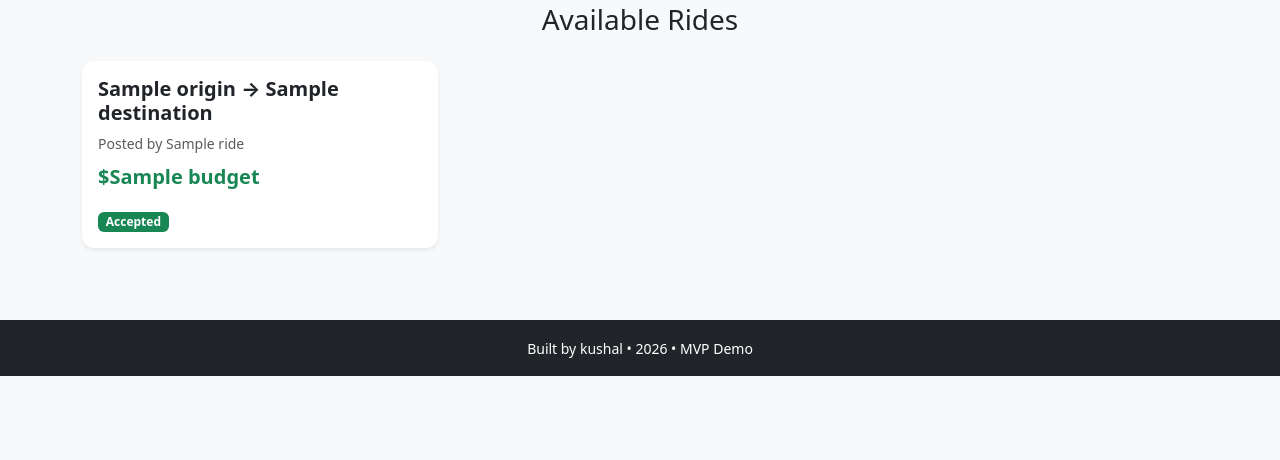
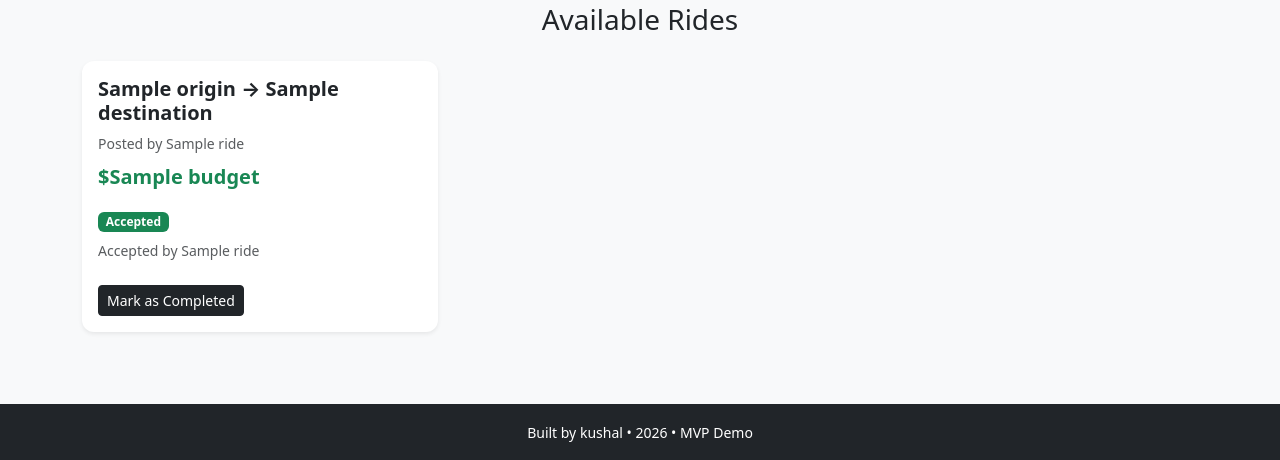
Before and after one commit to KushalKUMAR-P/student-ride-demo, a Flask app: template templates/index.html in a window 1280 px wide. Shown: the part 761-1221 px from the top of the page. Before the commit the page ends 1137 px from the top, so only its background shows below. Run offline with Flask 3, Linux system fonts and the light colour scheme; the visitor is signed in with stand-in values (Sample User, id 1); tables that the repository leaves empty hold one stand-in row (values such as "Sample post"); the template is opened without the code that fills it: most values are stand-ins (such as "Sample title", 1, 10 or a date in 2020).

Commit message:
Add ride completion lifecycle state

```diff
--- a/app.py
+++ b/app.py
@@ -216,5 +216,30 @@ def cancel_ride(ride_id):
 
     return redirect("/")
 
+@app.route("/complete/<int:ride_id>")
+def complete_ride(ride_id):
+    if "user_id" not in session:
+        return redirect("/login")
+
+    conn = get_db_connection()
+
+    ride = conn.execute(
+        "SELECT * FROM rides WHERE id = ?",
+        (ride_id,)
+    ).fetchone()
+
+    if ride:
+        # Only rider or driver can complete
+        if ride["rider_id"] == session["user_id"] or ride["driver_id"] == session["user_id"]:
+            conn.execute(
+                "UPDATE rides SET status = ? WHERE id = ?",
+                ("Completed", ride_id)
+            )
+            conn.commit()
+
+    conn.close()
+
+    return redirect("/")
+
 if __name__ == "__main__":
     app.run(debug=True)
--- a/templates/index.html
+++ b/templates/index.html
@@ -141,9 +141,22 @@
             </a>
             {% endif %}
 
+            {% elif ride.status == "Accepted" %}
+            <span class="badge bg-success">Accepted</span>
+            <p class="mt-2 small text-muted">
+              Accepted by {{ ride.driver_name }}
+            </p>
+
+            {% if session.user_id == ride.rider_id or session.user_id == ride.driver_id %}
+            <a href="/complete/{{ ride.id }}" class="btn btn-dark btn-sm mt-2">
+              Mark as Completed
+            </a>
+            {% endif %}
+
             {% else %}
-            <span class="badge bg-success">Accepted</span>
+            <span class="badge bg-secondary">Completed</span>
             {% endif %}
+
 
 
 
```
